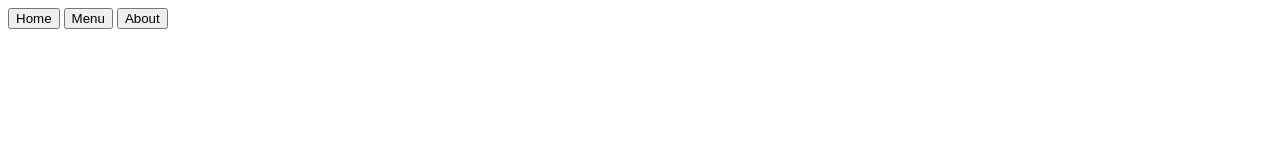
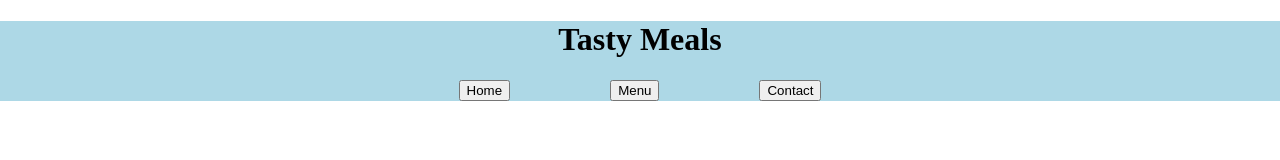
Before and after one commit to PhilipTimofeyev/restaurant-page, a website built with webpack: page src/template.html in a window 1280 px wide. Built offline with nearby package versions, Linux system fonts and the light colour scheme.

Commit message:
Set up home js module

```diff
--- /dev/null
+++ b/src/home.js
@@ -0,0 +1 @@
+export const home = "Hello, Odinite!";
--- a/src/index.js
+++ b/src/index.js
@@ -1,2 +1,4 @@
 import "./styles.css";
-console.log("I did it")
+import { home } from "./home.js";
+
+console.log(home)
--- a/src/styles.css
+++ b/src/styles.css
@@ -1,4 +1,21 @@
 /* styles.css */
+
 body {
-/*  background-color: rebeccapurple;*/
+  margin: 0;
+  padding: 0;
 }
+
+h1 {
+  text-align: center;
+
+}
+
+nav {
+  display: flex;
+  justify-content: center;
+  gap: 100px;
+}
+
+header {
+  background-color: lightblue;
+}
--- a/src/template.html
+++ b/src/template.html
@@ -7,13 +7,15 @@
 </head>
 <body>
 	<header>
-		<nav>
-			<button>Home</button>
-			<button>Menu</button>
-			<button>About</button>
-		</nav>
+		<h1> Tasty Meals </h1>
+			<nav>
+				<button>Home</button>
+				<button>Menu</button>
+				<button>Contact</button>
+			</nav>
+		<div id="content">
+		</div>
 	</header>
-	<div id="content">
 
 </body>
 </html>
```
